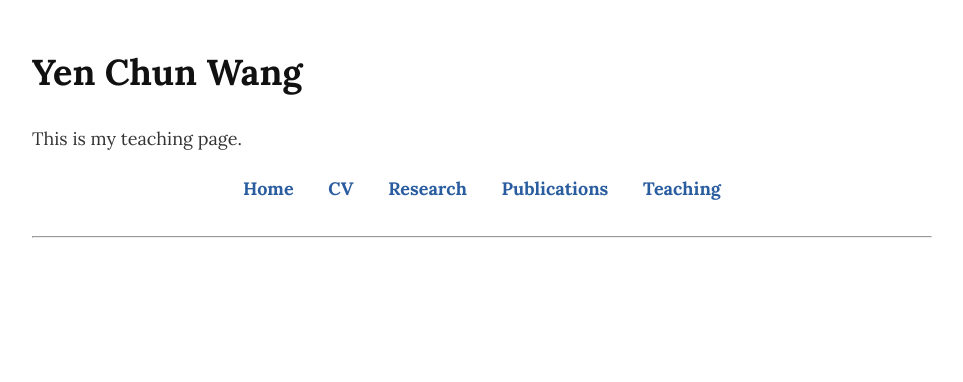
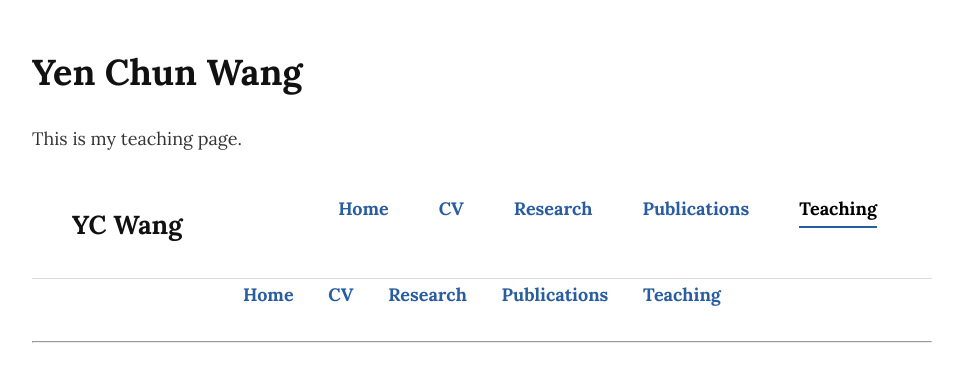
Before and after one commit to yencwang/.github.io, a plain HTML site: page teaching.html in a window 1280 px wide. Shown: the whole page, without its empty margins (158-1121 px from the left). Drawn offline with Linux system fonts and the light colour scheme.

Commit message:
Update teaching.html

```diff
--- a/teaching.html
+++ b/teaching.html
@@ -10,6 +10,18 @@
 <body>
     <h1>Yen Chun Wang</h1>
     <p>This is my teaching page.</p>
+
+
+<header class="site-header">
+  <div class="site-name">YC Wang</div>
+  <nav class="navbar">
+    <a href="index.html">Home</a>
+    <a href="cv.html">CV</a>
+          <a href="research.html">Research</a>
+    <a href="publications.html">Publications</a>
+    <a href="teaching.html" class="active">Teaching</a>
+  </nav>
+</header>
 </body>
 </html>
 
```
